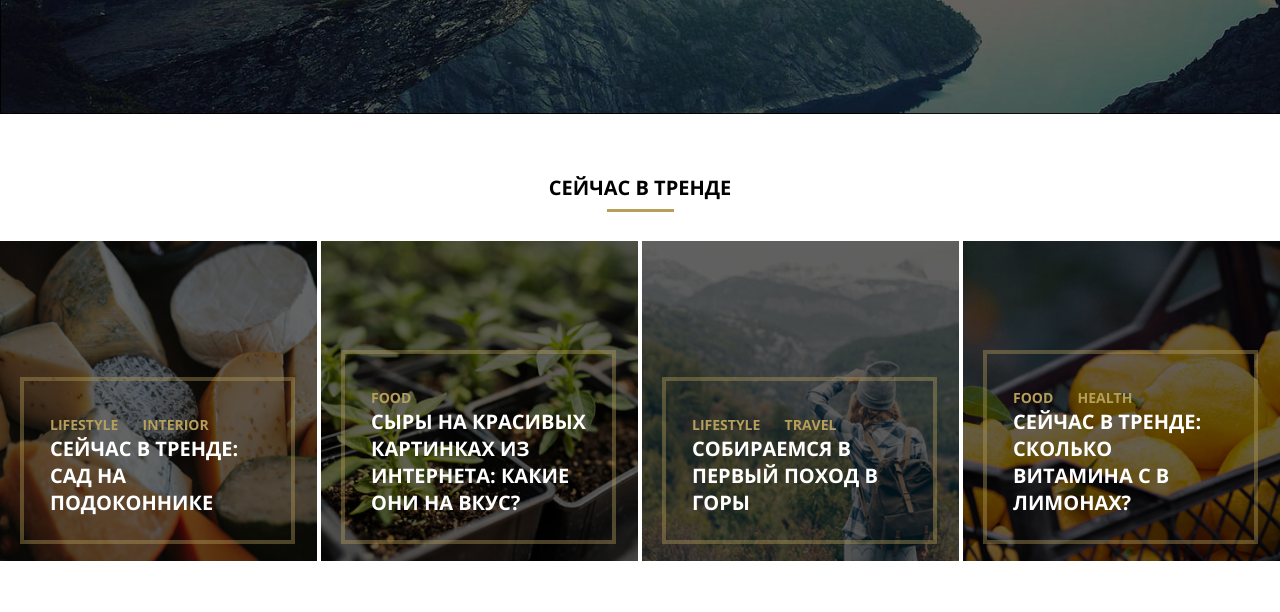
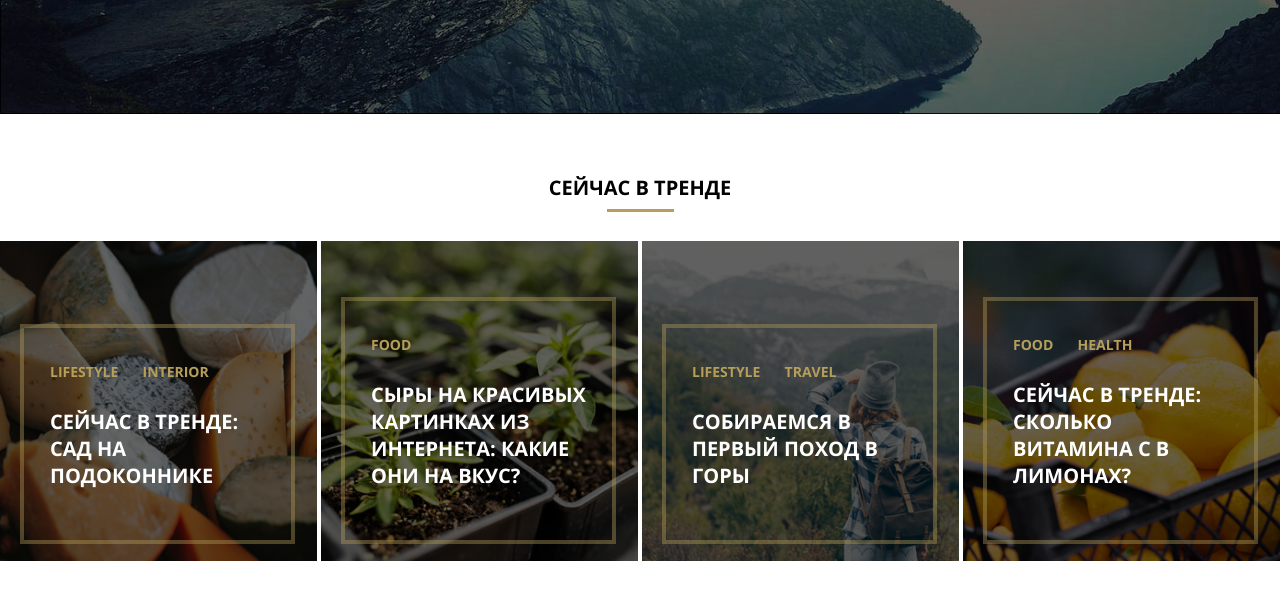
Before and after one commit to Mkrtychiyants/AML-Diploma, a plain HTML site: page index.html in a window 1280 px wide. Shown: the part 340-952 px from the top of the page. Drawn offline with Linux system fonts and the light colour scheme; files whose address does not match are found by name.

Commit message:
Add files via upload

```diff
--- a/index.html
+++ b/index.html
@@ -39,7 +39,7 @@
                         <li class="ct_tag_item"><a href="#0" class="ct_tag_link">INTERIOR</a></li>
                     </ul>
                     <a href="#0" class="ct_text_link">
-                        Сейчас в тренде: сад на подоконнике
+                        <h4 class="ct_link_title">Сейчас в тренде: сад на подоконнике</h4>
                     </a>
                 </div>
             </article>
@@ -49,9 +49,10 @@
                         <li class="ct_tag_item"><a href="#0" class="ct_tag_link">Food</a></li>
                     </ul>
                     <a href="#0" class="ct_text_link">
-                        сыры на красивых
-                        картинках из интернета:
-                        какие они на вкус?
+                        <h4 class="ct_link_title">сыры на красивых
+                            картинках из интернета:
+                            какие они на вкус?</h4>
+
                     </a>
                 </div>
             </article>
@@ -62,7 +63,7 @@
                         <li class="ct_tag_item"><a href="#0" class="ct_tag_link">travel</a></li>
                     </ul>
                     <a href="#0" class="ct_text_link">
-                        СОБИРАЕМСЯ В ПЕРВЫЙ ПОХОД В ГОРЫ
+                        <h4 class="ct_link_title">СОБИРАЕМСЯ В ПЕРВЫЙ ПОХОД В ГОРЫ</h4>
                     </a>
                 </div>
             </article>
@@ -73,7 +74,7 @@
                         <li class="ct_tag_item"><a href="#0" class="ct_tag_link">health</a></li>
                     </ul>
                     <a href="#0" class="ct_text_link">
-                        Сейчас в тренде: сКОЛЬКО ВИТАМИНА c В ЛИМОНАХ?
+                        <h4 class="ct_link_title">Сейчас в тренде: сКОЛЬКО ВИТАМИНА c В ЛИМОНАХ?</h4>
                     </a>
                 </div>
             </article>
@@ -307,7 +308,13 @@
         <div class="main_products_content">
             <article class="main_products_item">
                 <div class="main_products_item_img">
-
+                    <picture>
+                        <source media="(min-width: 1200px)" srcset="../images/shop-item-desk1.jpg">
+                        <source media="((min-width: 641px) and (max-width: 1200px))" srcset="../images/shop-item-tablet1.jpg">
+                        <source media="((min-width: 641px) and (max-width: 1200px) and (orientation: portrait))" srcset="../images/shop-item-tablet1.jpg">
+                        <source media="(max-width: 640px)" srcset="../images/shop-item-mobile1.jpg">
+                        <img src="../images/shop-item-desk1.jpg" alt="Pillow on the chair">
+                    </picture>
                 </div>
                 <div class="products_item_desc">
 
```
